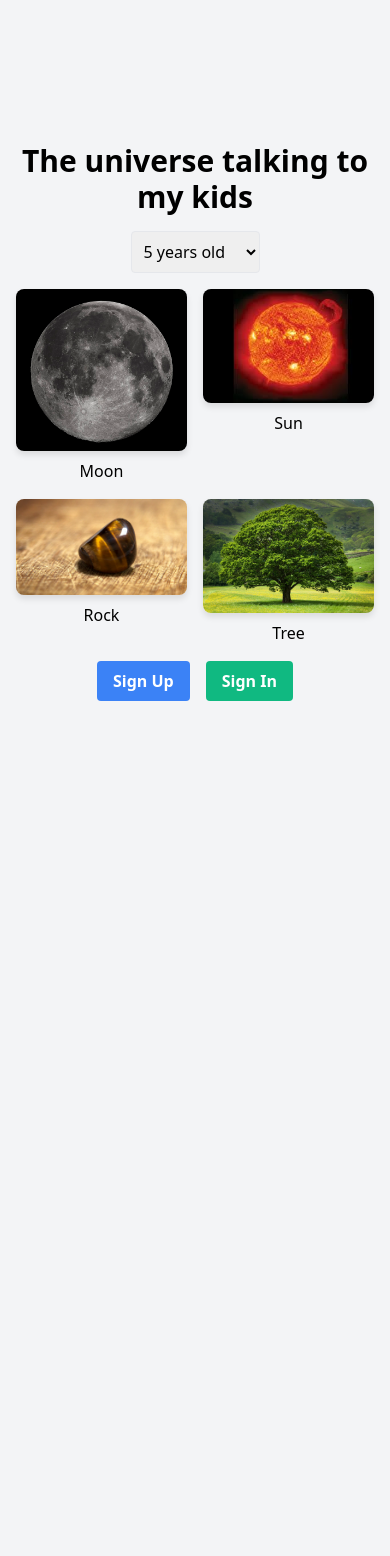
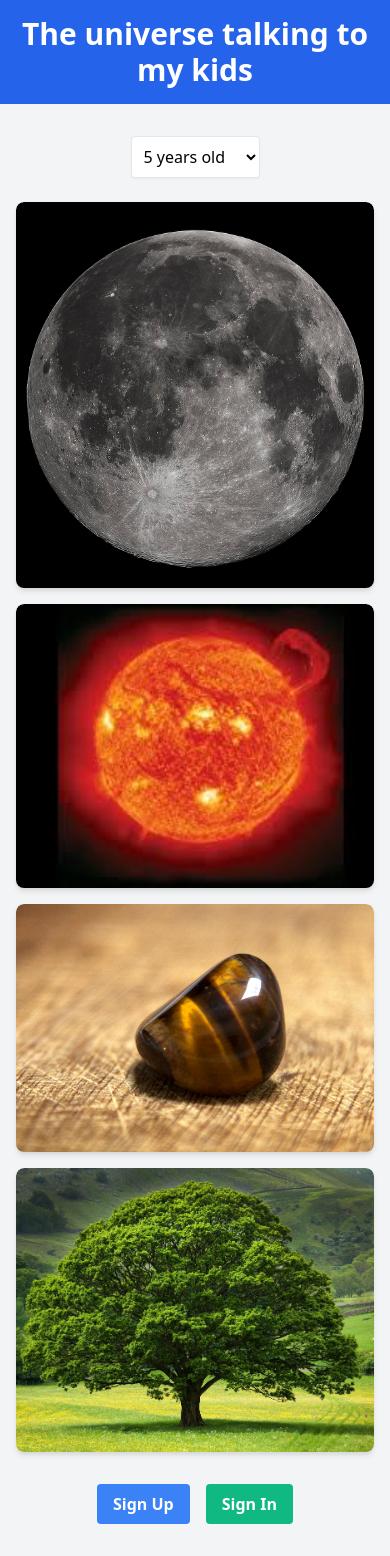
Before and after one commit to samee99/AI-talking-to-kids, a Flask app: page / in a window 390 px wide. Before the commit the page ends 701 px from the top, so only its background shows below. Run offline with Flask 3, Linux system fonts and the light colour scheme.

Commit message:
Agent query: Is the updated layout responsive and visually appealing on both desktop and mobile screens? Are all elements properly aligned and spaced?

```diff
--- a/static/css/styles.css
+++ b/static/css/styles.css
@@ -3,9 +3,11 @@
 }
 
 .sound-button-container {
-    display: flex;
-    flex-direction: column;
-    align-items: center;
+    transition: transform 0.3s ease;
+}
+
+.sound-button-container:hover {
+    transform: translateY(-5px);
 }
 
 .sound-button {
@@ -13,26 +15,77 @@
     border: none;
     cursor: pointer;
     padding: 0;
+    width: 100%;
+    height: 100%;
 }
 
 .sound-button img {
-    border-radius: 8px;
-    box-shadow: 0 4px 6px rgba(0, 0, 0, 0.1);
+    width: 100%;
+    height: 100%;
+    object-fit: cover;
+    border-radius: 8px 8px 0 0;
 }
 
-.sound-button:active img {
-    transform: scale(0.95);
+.call-button {
+    display: flex;
+    flex-direction: column;
+    align-items: center;
+    justify-content: center;
+    background: rgba(255, 255, 255, 0.2);
+    border-radius: 50%;
+    width: 60px;
+    height: 60px;
+    color: #333;
+    font-size: 10px;
+    transition: background-color 0.3s ease, transform 0.3s ease;
 }
 
-#call-overlay {
-    z-index: 1000;
-    background-color: #000000;
+@media (min-width: 640px) {
+    .call-button {
+        width: 80px;
+        height: 80px;
+        font-size: 12px;
+    }
+}
+
+.call-button:hover {
+    background: rgba(255, 255, 255, 0.3);
+    transform: scale(1.05);
+}
+
+.call-button img {
+    width: 30px;
+    height: 30px;
+    margin-bottom: 3px;
+}
+
+@media (min-width: 640px) {
+    .call-button img {
+        width: 40px;
+        height: 40px;
+        margin-bottom: 5px;
+    }
+}
+
+#end-call-button {
+    transition: background-color 0.3s ease, transform 0.3s ease;
+}
+
+#end-call-button:hover {
+    background-color: #c53030;
+    transform: scale(1.05);
 }
 
 .visualizer-container {
-    width: 300px;
-    height: 300px;
+    width: 100%;
+    height: 160px;
     position: relative;
+}
+
+@media (min-width: 640px) {
+    .visualizer-container {
+        height: 200px;
+    }
 }
 
 #visualizer {
--- a/templates/index.html
+++ b/templates/index.html
@@ -7,81 +7,70 @@
     <link href="https://cdn.jsdelivr.net/npm/tailwindcss@2.2.19/dist/tailwind.min.css" rel="stylesheet">
     <link href="{{ url_for('static', filename='css/styles.css') }}" rel="stylesheet">
 </head>
-<body class="bg-gray-100 flex flex-col items-center justify-center min-h-screen">
-    <div id="ios-warning" style="display: none; color: red; margin-top: 10px;">
+<body class="bg-gray-100 flex flex-col min-h-screen">
+    <div id="ios-warning" class="hidden text-red-600 text-center py-2 bg-red-100">
         For the best experience on iOS, please use the "Request Desktop Site" option in Safari.
     </div>
+    <header class="bg-blue-600 text-white py-4">
         <div class="container mx-auto px-4">
-        <h1 class="text-3xl font-bold text-center mb-4">The universe talking to my kids</h1>
-
-        <div class="flex justify-center mb-4">
-            <select id="ageSelect" class="border rounded p-2">
+            <h1 class="text-3xl font-bold text-center">The universe talking to my kids</h1>
+        </div>
+    </header>
+    <main class="flex-grow container mx-auto px-4 py-8">
+        <div class="max-w-4xl mx-auto">
+            <div class="flex justify-center mb-6">
+                <select id="ageSelect" class="border rounded p-2 bg-white shadow-sm">
                     <option value="5">5 years old</option>
                     <option value="10">10 years old</option>
                 </select>
             </div>
 
-        <div class="grid grid-cols-2 gap-4 mb-4">
-            <div class="sound-button-container">
-                <button class="sound-button" data-sound="moon">
-                    <img src="{{ url_for('static', filename='images/moon.jpg') }}" alt="Moon" class="w-full h-auto rounded">
+            <div class="grid grid-cols-1 sm:grid-cols-2 lg:grid-cols-4 gap-4 sm:gap-6 mb-8">
+                {% for sound in ['moon', 'sun', 'rock', 'tree'] %}
+                <div class="sound-button-container bg-white rounded-lg shadow-md overflow-hidden">
+                    <button class="sound-button w-full" data-sound="{{ sound }}">
+                        <img src="{{ url_for('static', filename='images/' + sound + '.jpg') }}" alt="{{ sound|capitalize }}" class="w-full h-40 sm:h-48 object-cover">
                     </button>
-                <p class="text-center mt-2">Moon</p>
+                    <p class="text-center py-2 bg-gray-100 font-semibold">{{ sound|capitalize }}</p>
                 </div>
-            <div class="sound-button-container">
-                <button class="sound-button" data-sound="sun">
-                    <img src="{{ url_for('static', filename='images/sun.jpg') }}" alt="Sun" class="w-full h-auto rounded">
-                </button>
-                <p class="text-center mt-2">Sun</p>
-            </div>
-            <div class="sound-button-container">
-                <button class="sound-button" data-sound="rock">
-                    <img src="{{ url_for('static', filename='images/rock.jpg') }}" alt="Rock" class="w-full h-auto rounded">
-                </button>
-                <p class="text-center mt-2">Rock</p>
-            </div>
-            <div class="sound-button-container">
-                <button class="sound-button" data-sound="tree">
-                    <img src="{{ url_for('static', filename='images/tree.jpg') }}" alt="Tree" class="w-full h-auto rounded">
-                </button>
-                <p class="text-center mt-2">Tree</p>
-            </div>
+                {% endfor %}
             </div>
 
             <div class="flex justify-center space-x-4">
                 {% if user %}
-                <p>Welcome, {{ user['username'] }}!</p>
-                <a href="{{ url_for('signout') }}" class="bg-red-500 hover:bg-red-700 text-white font-bold py-2 px-4 rounded">Sign Out</a>
+                    <p class="text-lg">Welcome, <span class="font-semibold">{{ user['username'] }}</span>!</p>
+                    <a href="{{ url_for('signout') }}" class="bg-red-500 hover:bg-red-700 text-white font-bold py-2 px-4 rounded transition duration-300">Sign Out</a>
                 {% else %}
-                <a href="{{ url_for('signup') }}" class="bg-blue-500 hover:bg-blue-700 text-white font-bold py-2 px-4 rounded">Sign Up</a>
-                <a href="{{ url_for('signin') }}" class="bg-green-500 hover:bg-green-700 text-white font-bold py-2 px-4 rounded">Sign In</a>
+                    <a href="{{ url_for('signup') }}" class="bg-blue-500 hover:bg-blue-700 text-white font-bold py-2 px-4 rounded transition duration-300">Sign Up</a>
+                    <a href="{{ url_for('signin') }}" class="bg-green-500 hover:bg-green-700 text-white font-bold py-2 px-4 rounded transition duration-300">Sign In</a>
                 {% endif %}
             </div>
         </div>
+    </main>
 
-    <div id="call-overlay" class="hidden fixed inset-0 flex flex-col items-center justify-center">
-        <div class="bg-black bg-opacity-100 p-8 rounded-lg text-white w-full h-full flex flex-col items-center justify-center">
-            <div id="call-timer" class="text-2xl mb-4">00:00</div>
-            <div id="call-object-name" class="text-3xl mb-4"></div>
-            <div class="visualizer-container mb-4">
-                <canvas id="visualizer"></canvas>
+    <div id="call-overlay" class="hidden fixed inset-0 bg-black bg-opacity-75 flex items-center justify-center z-50 p-4">
+        <div class="bg-white rounded-lg p-4 sm:p-8 max-w-md w-full">
+            <div id="call-timer" class="text-xl sm:text-2xl font-bold text-center mb-2 sm:mb-4">00:00</div>
+            <div id="call-object-name" class="text-2xl sm:text-3xl font-bold text-center mb-4 sm:mb-6"></div>
+            <div class="visualizer-container mb-4 sm:mb-6">
+                <canvas id="visualizer" class="w-full h-40 sm:h-48 bg-gray-200 rounded"></canvas>
             </div>
-            <div id="listening-status" class="text-xl mb-4">Click to speak</div>
-            <div class="flex space-x-4">
+            <div id="listening-status" class="text-lg sm:text-xl text-center mb-4 sm:mb-6">Click to speak</div>
+            <div class="flex justify-center space-x-2 sm:space-x-4 mb-4 sm:mb-6">
                 <button id="audio-button" class="call-button">
-                    <img src="{{ url_for('static', filename='images/audio-icon.svg') }}" alt="Audio" class="w-8 h-8">
+                    <img src="{{ url_for('static', filename='images/audio-icon.svg') }}" alt="Audio" class="w-6 h-6 sm:w-8 sm:h-8 mb-1">
                     <span>Audio</span>
                 </button>
                 <button id="facetime-button" class="call-button">
-                    <img src="{{ url_for('static', filename='images/facetime-icon.svg') }}" alt="FaceTime" class="w-8 h-8">
+                    <img src="{{ url_for('static', filename='images/facetime-icon.svg') }}" alt="FaceTime" class="w-6 h-6 sm:w-8 sm:h-8 mb-1">
                     <span>FaceTime</span>
                 </button>
                 <button id="mute-button" class="call-button">
-                    <img src="{{ url_for('static', filename='images/mute-icon.svg') }}" alt="Mute" class="w-8 h-8">
+                    <img src="{{ url_for('static', filename='images/mute-icon.svg') }}" alt="Mute" class="w-6 h-6 sm:w-8 sm:h-8 mb-1">
                     <span>Mute</span>
                 </button>
             </div>
-            <button id="end-call-button" class="mt-4 bg-red-500 hover:bg-red-700 text-white font-bold py-2 px-4 rounded">
+            <button id="end-call-button" class="w-full bg-red-500 hover:bg-red-700 text-white font-bold py-2 sm:py-3 px-4 rounded transition duration-300">
                 End Call
             </button>
         </div>
```
Also changed, not shown: other parts of static/css/styles.css (+7 -28 lines), 2 other files. Lines whose indentation alone changed are shown as unchanged.
